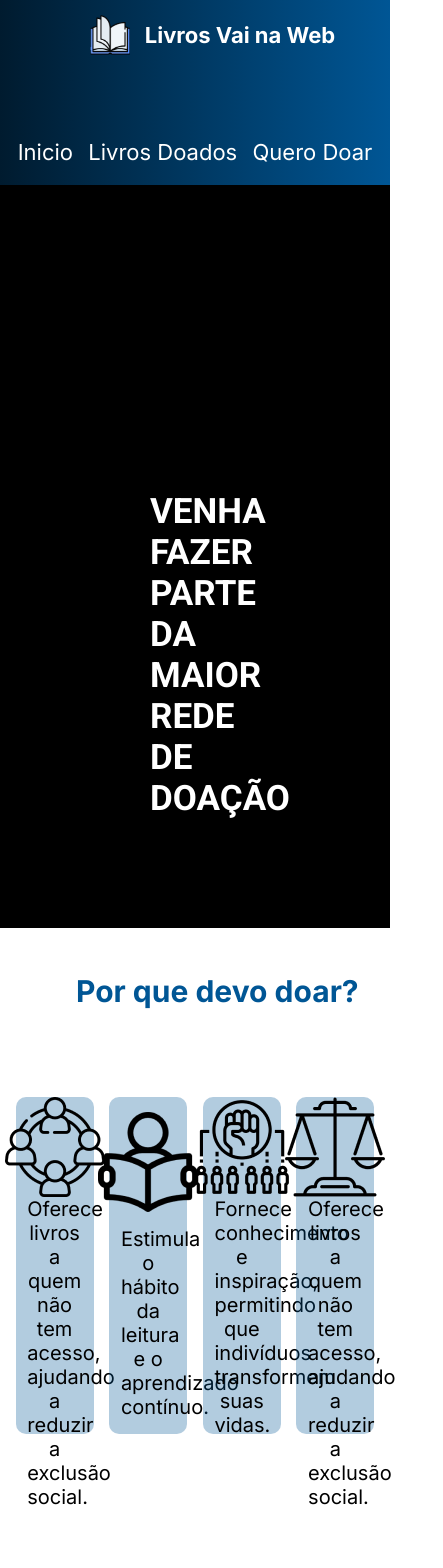
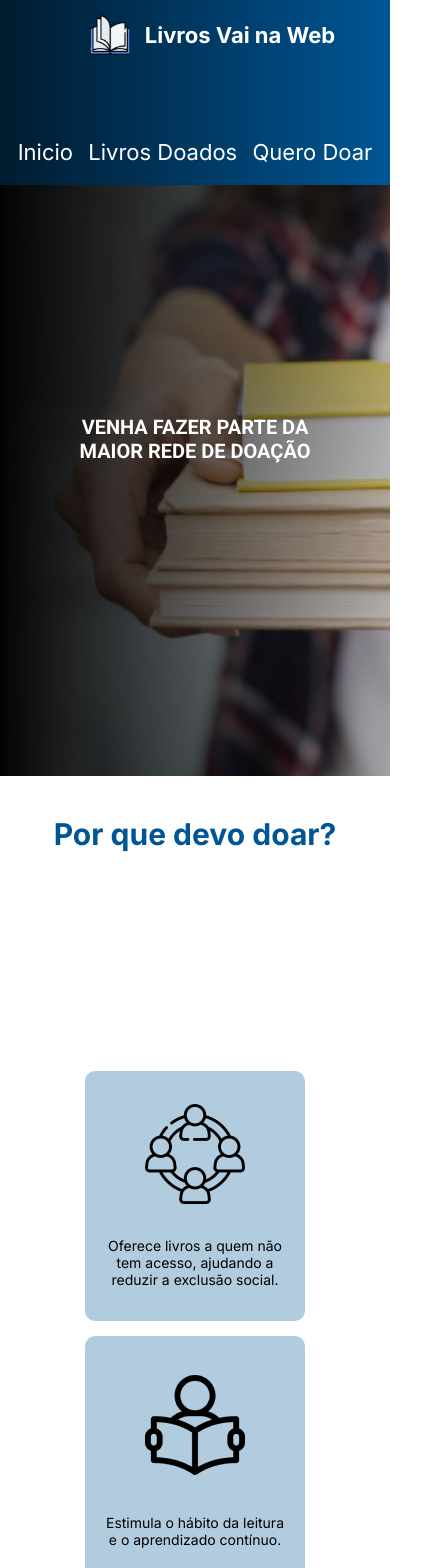
Before and after one commit to Ericklevy/livraria, a React (Vite) app: page / in a window 390 px wide. Shown: the top 1568 px of the page, 443 px wide, since content can reach past the window. Built offline with nearby package versions, Linux system fonts and the light colour scheme.

Commit message:
finalização do responsivo melhorado

```diff
--- a/src/Pages/Doados/doados.module.scss
+++ b/src/Pages/Doados/doados.module.scss
@@ -3,7 +3,7 @@
     display: flex;
     flex-direction: column;
     align-items: center;
-    justify-content: center;
+    justify-content: space-around;
     h2{
         font-size: 32px;
 
@@ -18,16 +18,17 @@
     height: 60vh;
     article{
         border: solid 2px #005695;
-        width: 13vw;
-        height: 30vh;
+        width: 170px;
+        height: 32vh;
         display: flex;
-        justify-content: space-around;
+        justify-content: space-evenly;
         align-items: center;
         flex-direction: column;
         border-radius: 10px;
+        gap: 10px;
         div{
             display: flex;
-            justify-content: center;
+            justify-content: space-evenly;
             align-items: center;
             flex-direction: column;
             gap: 8px;
@@ -35,3 +36,73 @@
     }
 
 }
+
+
+
+
+@media(max-width: 860px){
+    .boxDoados{
+        height: 90vh;
+
+    }
+    .Card{
+        width: 40vw;
+        height: 80vh;
+
+    }
+}
+
+
+
+@media(max-width: 450px){
+    .boxDoados{
+        height: 80vh;
+
+    }
+    .Card{
+        display: flex;
+        flex-direction: column;
+        width: 40vw;
+        height: 70vh;
+
+    }
+}
+
+
+@media(max-width: 350px){
+    .boxDoados{
+        height: 70vh;
+        display: flex;
+        flex-direction: column;
+        align-items: center;
+        justify-content: space-around;
+        h2{
+            font-size: 22px;
+
+        }
+
+    }
+    .Card{
+        width: 85vw;
+        height: 60vh;
+        article{
+            border: solid 2px #005695;
+            width: 170px;
+            height: 45vh;
+            display: flex;
+            justify-content: space-evenly;
+            align-items: center;
+            flex-direction: column;
+            border-radius: 10px;
+            gap:5px;
+            div{
+                display: flex;
+                justify-content: space-evenly;
+                align-items: center;
+                flex-direction: column;
+                gap: 8px;
+            }
+        }
+
+    }
+}
--- a/src/Pages/Inicio/inicio.module.scss
+++ b/src/Pages/Inicio/inicio.module.scss
@@ -36,25 +36,26 @@
 }
 
 .boxCard{
-    height: 50vh;
+    height: 62vh;
     display: flex;
     align-items: center;
     justify-content: space-evenly;
     article{
-        width: 20%;
-        height: 80%;
+        width: 22%;
+        height: 85%;
         background-color: #0157944D;
         display: flex;
         flex-direction: column;
         align-items: center;
-        justify-content: space-evenly;
+        justify-content: space-around;
         border-radius: 10px;
         p{
-
-            width: 70%;
+            width: 83%;
             font-size: 20px;
             text-align: center;
         }
+
+
     }
 
 }
@@ -62,8 +63,123 @@
 
 
 
-@media(max-width: 1200px){
-    .post{
+@media(max-width: 1100px){
+
+    .boxCard{
+        article{
+            p{
+                font-size: 1.5vw;
+            }
+         }
+    }
+
+
+}
+
+
+
+@media (max-width: 860px) {
+    .post {
+        background-image: url("../../assets/banner2.png");
         background-size: cover;
+        background-repeat: no-repeat;
+        background-position: center;
+        height: 50vh;
+
+        h2 {
+            width: 60%;
+            text-align: center;
+            color: white;
+            font-size: 20px;
+            margin: 0 auto;
+        }
+    }
+
+    .devoDoar {
+        height: 90vh;
+        div {
+            justify-content: center;
+
+            h2 {
+                margin-left: 0;
+            }
+        }
+    }
+
+    .boxCard {
+
+        height: 80vh;
+        flex-wrap: wrap;
+        justify-content: space-around;
+        gap: 15px;
+
+        article {
+            width: 80%;
+            max-width: 220px;
+            height: 250px;
+
+            p {
+                font-size: 14px;
+            }
+        }
     }
 }
+
+
+
+
+@media(max-width: 440px){
+    .post{
+        background-image: url("../../assets/banner2.png");
+        justify-content: center;
+        height:  70vh;
+    }
+    .devoDoar{
+        height: 180vh;
+        justify-content: space-around;
+        display: flex;
+        flex-direction: column;
+        justify-content: space-evenly;
+    }
+    .boxCard{
+
+        justify-content: center;
+        display: flex;
+        flex-direction: column;
+
+        height: 180vh;
+        article{
+            display: flex;
+            justify-content: space-evenly;
+        }
+
+    }
+}
+
+@media(max-width: 350px){
+    .post{
+        background-image: url("../../assets/banner2.png");
+        justify-content: center;
+        height:  70vh;
+    }
+    .devoDoar{
+        height: 220vh;
+        justify-content: space-around;
+        display: flex;
+        flex-direction: column;
+        justify-content: space-evenly;
+    }
+    .boxCard{
+        justify-content: center;
+        display: flex;
+        flex-wrap: nowrap;
+        flex-direction: column;
+
+        height: 180vh;
+        article{
+            display: flex;
+            justify-content: space-evenly;
+        }
+
+    }
+}
--- a/src/Pages/QueroDoar/queroDoar.module.scss
+++ b/src/Pages/QueroDoar/queroDoar.module.scss
@@ -1,5 +1,5 @@
 .principal{
-    border: solid 2px green;
+
     height: 80vh;
     display: flex;
     justify-content: center;
@@ -12,6 +12,9 @@
     flex-direction: column;
     align-items: center;
     justify-content: space-evenly;
+    h2{
+        text-align: center;
+    }
 }
 
 .forms{
@@ -33,7 +36,7 @@
     }
     input{
         border: solid 2px #005695;
-        width: 22vw;
+        width: 80%;
         height: 5vh;
         border-radius: 10px;
         outline: none;
@@ -46,7 +49,7 @@
 }
 
 input:nth-child(6){
-    width: 10vw;
+    width: 40%;
     height: 6vh;
     padding-left: 0;
     background-color: #005695;
@@ -54,3 +57,49 @@ input:nth-child(6){
     cursor: pointer;
     font-size: 18px;
 }
+
+
+@media screen and (max-width: 1070px){
+    .forms{
+
+        width: 320px;
+
+    }
+
+}
+
+
+@media (max-width: 650px){
+
+    .container{
+
+        height: 90vh;
+        h2{
+            font-size: 20px;
+        }
+    }
+
+    .principal{
+        height: auto;
+    }
+}
+
+
+@media (max-width: 450px){
+    .container{
+        h2{
+            font-size: 17px;
+        }
+    }
+    .forms{
+        width: 280px;
+        div{
+            img{
+                width: 10vh;
+            }
+            h3{
+                font-size: 4.5vw;
+            }
+        }
+    }
+}
--- a/src/components/Footer/footer.module.scss
+++ b/src/components/Footer/footer.module.scss
@@ -27,3 +27,27 @@ footer{
     align-items: center;
     justify-content: center;
 }
+
+
+@media (max-width: 1000px){
+    .boxSocial{
+        div{
+            width: 230px;
+
+        }
+    }
+}
+
+@media (max-width: 585px){
+    .boxSocial{
+        flex-direction: column;
+        justify-content: space-evenly;
+        div{
+            width: 230px;
+        }
+    }
+    .direito{
+        text-align: center;
+    }
+
+}
--- a/src/components/Header/header.module.scss
+++ b/src/components/Header/header.module.scss
@@ -35,7 +35,6 @@ header{
 }
 
 .boxInput{
-    border: solid 2px white;
     width: 17vw ;
     margin-right: 20px;
     height: 6vh ;
@@ -90,20 +89,48 @@ header{
 
 }
 
-@media(max-width: 760px){
+
+@media(max-width: 900px){
 
     header{
-      height: 22vh;
-      display: flex;
-      align-items: center ;
+        height: 18vh;
+        display: flex;
+        align-items: center ;
+        justify-content: space-evenly;
 
-      flex-direction: column;
+        flex-direction: column;
 
     }
+
+    .boxLogo{
+        width: 40vw;
+        display: flex;
+        align-items: center;
+        justify-content: space-evenly;
+
+        h1{
+            font-size: 2.8vw;
+        }
+        img{
+            width: 6vw;
+        }
+    }
+
+
+
+
     .boxMenu{
         justify-content: space-between;
         margin-top: 80px;
         width: 95%;
+
+            ul{
+                a{
+                    font-size: 3vw;
+                }
+            }
+
+
 
 
     }
@@ -115,7 +142,7 @@ header{
   }
 
 
-@media(min-width:0px) and (max-width: 500px){
+@media(min-width:350px) and (max-width: 500px){
 
     header{
 
@@ -162,9 +189,68 @@ header{
             }
         }
 
-        .boxInput{
-            display: none;
+
+    }
+
+    .boxInput{
+        display: none;
+    }
+
+
+}
+
+
+@media(max-width: 330px){
+
+    header{
+
+        height: auto;
+        display: flex;
+        align-items: center ;
+        flex-direction: column;
+        padding: 10px;
+    }
+
+    .boxLogo{
+
+        width: 100%;
+        height: 49px;
+
+        display: flex;
+        align-items: center;
+        justify-content: center;
+
+
+        padding: 10px;
+        h1{
+            margin-left: 10px;
+            font-size: 20px;
+
         }
+        img{
+            width: 35px;
+            height: 35px;
+        }
+    }
+    .boxMenu{
+
+
+        width: 100%;
+
+        ul{
+            display: flex;
+            align-items: center;
+            justify-content: space-between;
+            a{
+                font-size: 18px;
+            }
+        }
+
+
+    }
+
+    .boxInput{
+        display: none;
     }
 
 
```
Also changed, not shown: src/components/Footer/footer.jsx (indentation only).
